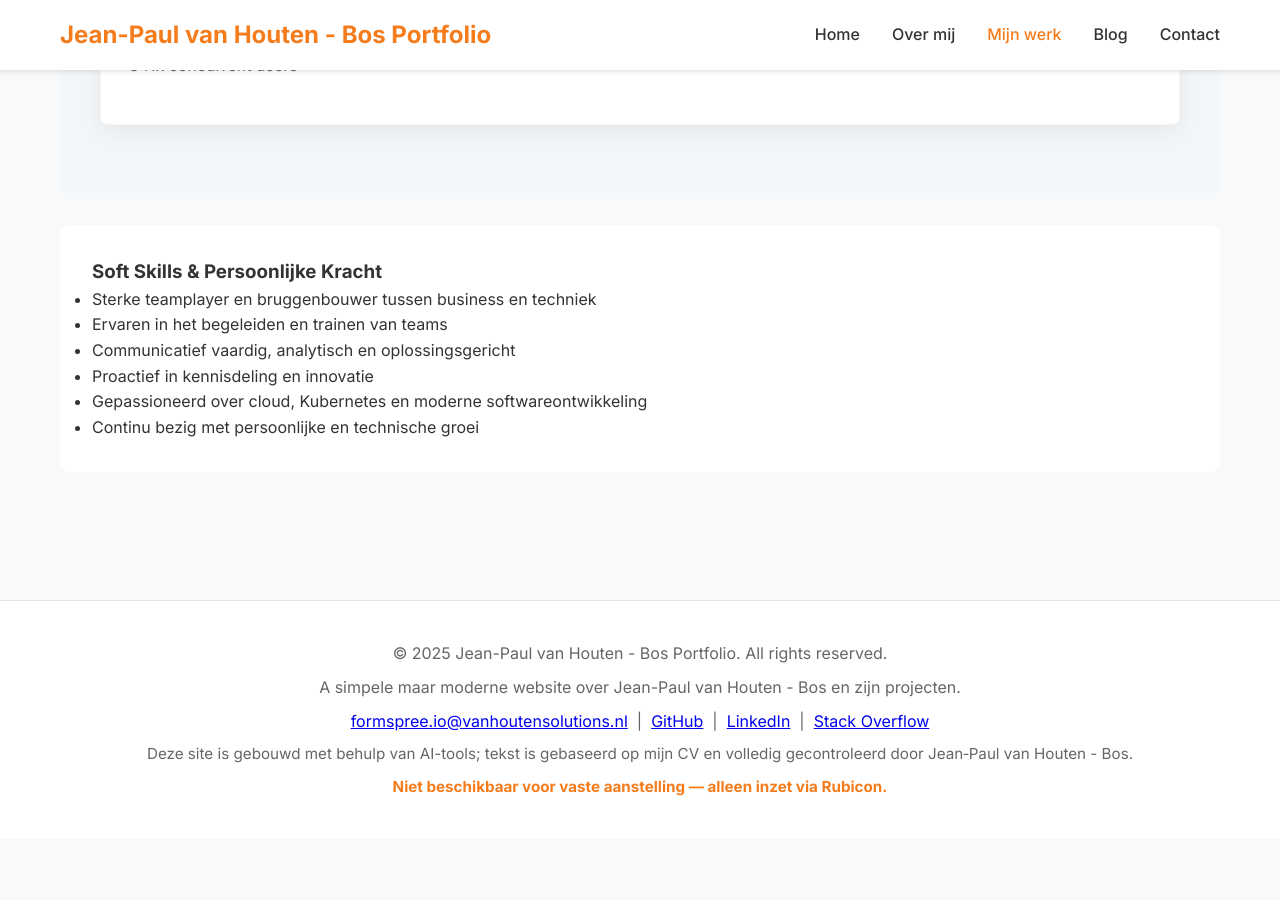
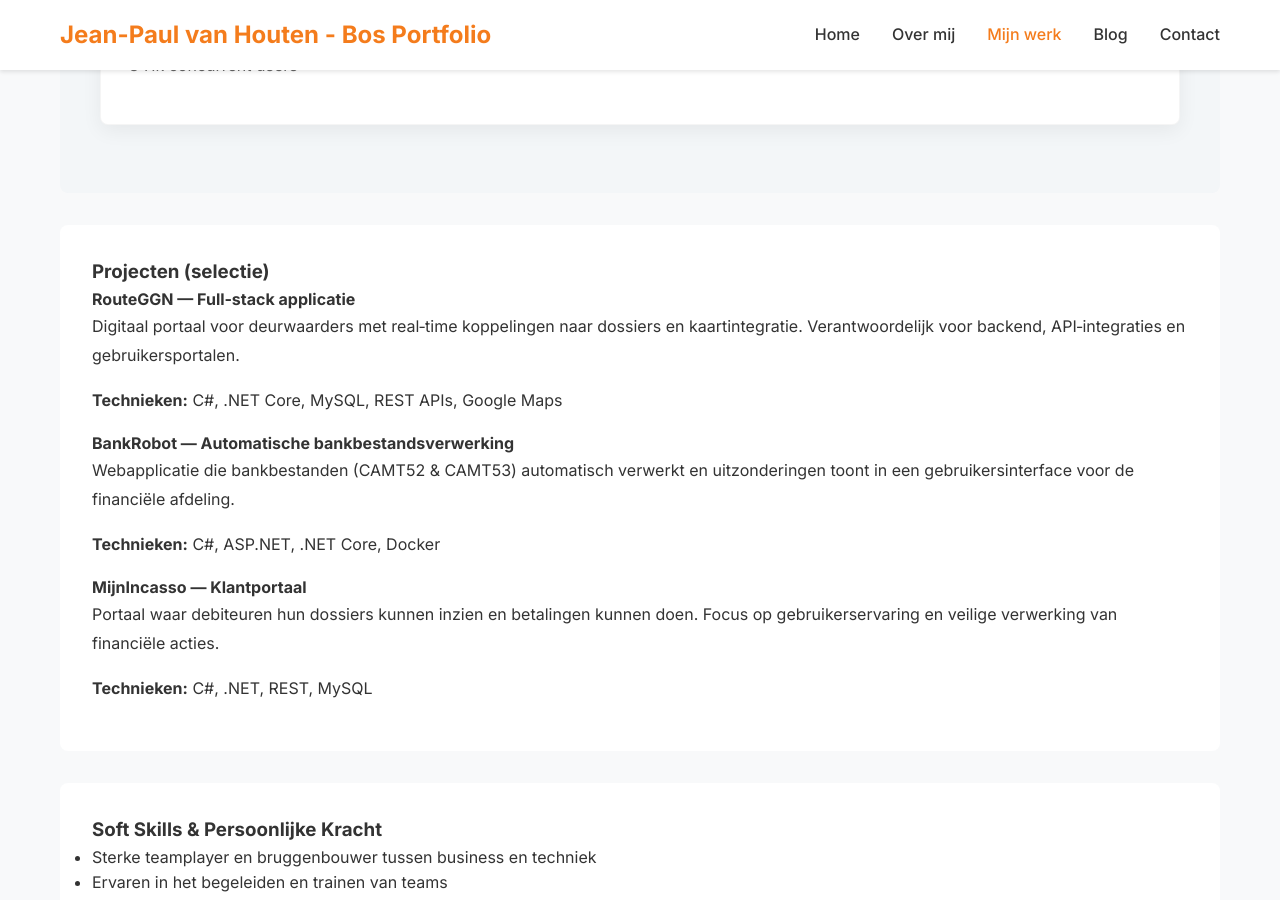
Before and after one commit to vanhoutenbos/personal-website, a Jekyll site: the page built from portfolio.html, in a window 1280 px wide and 900 px high, scrolled down 2774 px. Built offline with Jekyll 4.4.1, drawn with Linux system fonts in a browser that asks for light colours; before the commit the page ends 3613 px from its top, so only the background shows below that.

Commit message:
updated resume

```diff
--- a/portfolio.html
+++ b/portfolio.html
@@ -92,6 +92,29 @@ title: Portfolio
   </section>
 
   <section class="content-section">
+    <h3>Projecten (selectie)</h3>
+    <div class="project-list">
+      <div class="project-item">
+        <h4>RouteGGN — Full‑stack applicatie</h4>
+        <p>Digitaal portaal voor deurwaarders met real‑time koppelingen naar dossiers en kaartintegratie. Verantwoordelijk voor backend, API‑integraties en gebruikersportalen.</p>
+        <p><strong>Technieken:</strong> C#, .NET Core, MySQL, REST APIs, Google Maps</p>
+      </div>
+
+      <div class="project-item">
+        <h4>BankRobot — Automatische bankbestandsverwerking</h4>
+        <p>Webapplicatie die bankbestanden (CAMT52 & CAMT53) automatisch verwerkt en uitzonderingen toont in een gebruikersinterface voor de financiële afdeling.</p>
+        <p><strong>Technieken:</strong> C#, ASP.NET, .NET Core, Docker</p>
+      </div>
+
+      <div class="project-item">
+        <h4>MijnIncasso — Klantportaal</h4>
+        <p>Portaal waar debiteuren hun dossiers kunnen inzien en betalingen kunnen doen. Focus op gebruikerservaring en veilige verwerking van financiële acties.</p>
+        <p><strong>Technieken:</strong> C#, .NET, REST, MySQL</p>
+      </div>
+    </div>
+  </section>
+
+  <section class="content-section">
     <h3>Soft Skills & Persoonlijke Kracht</h3>
     <ul>
       <li>Sterke teamplayer en bruggenbouwer tussen business en techniek</li>
```
Also changed, not shown: about.html (+9 -0 lines).
